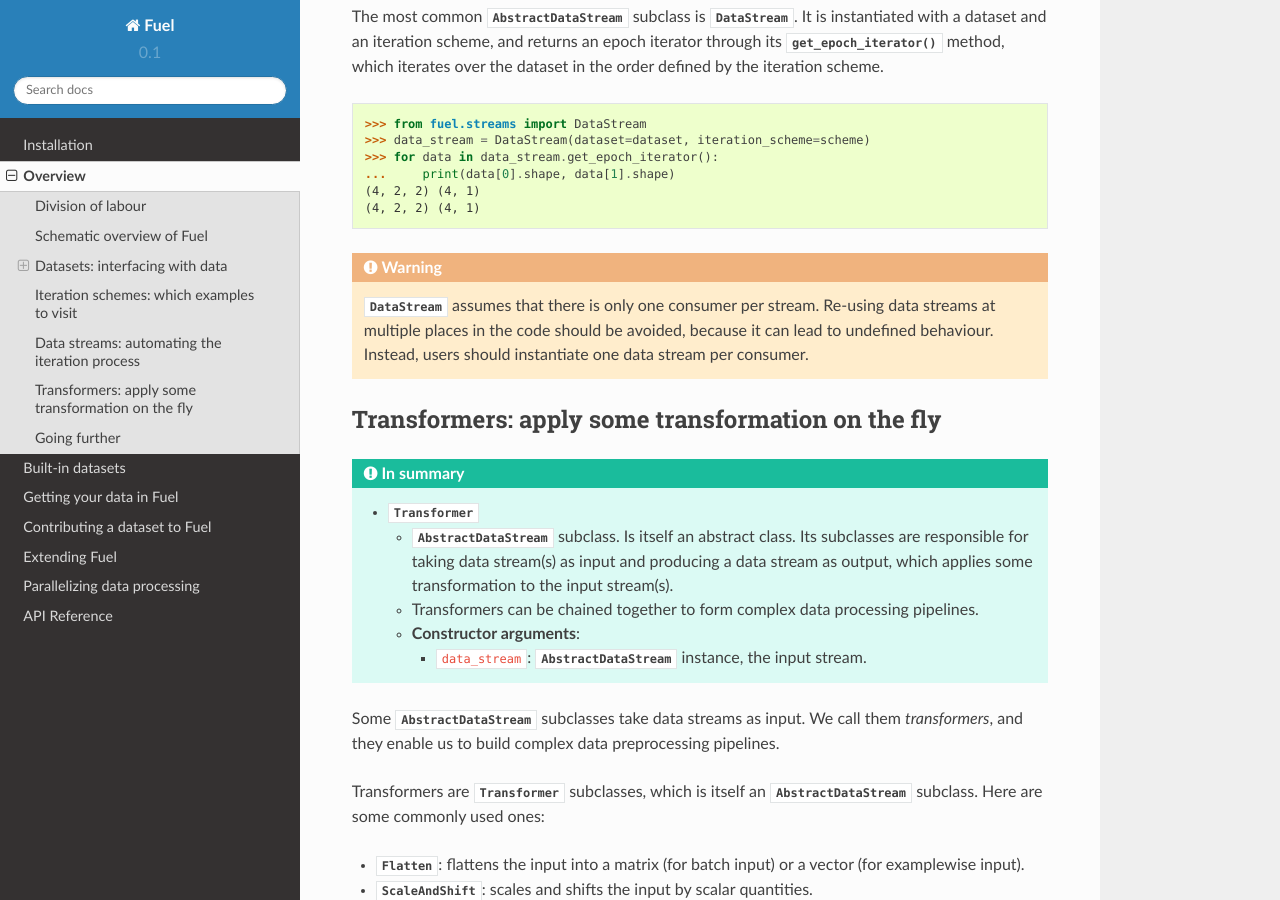
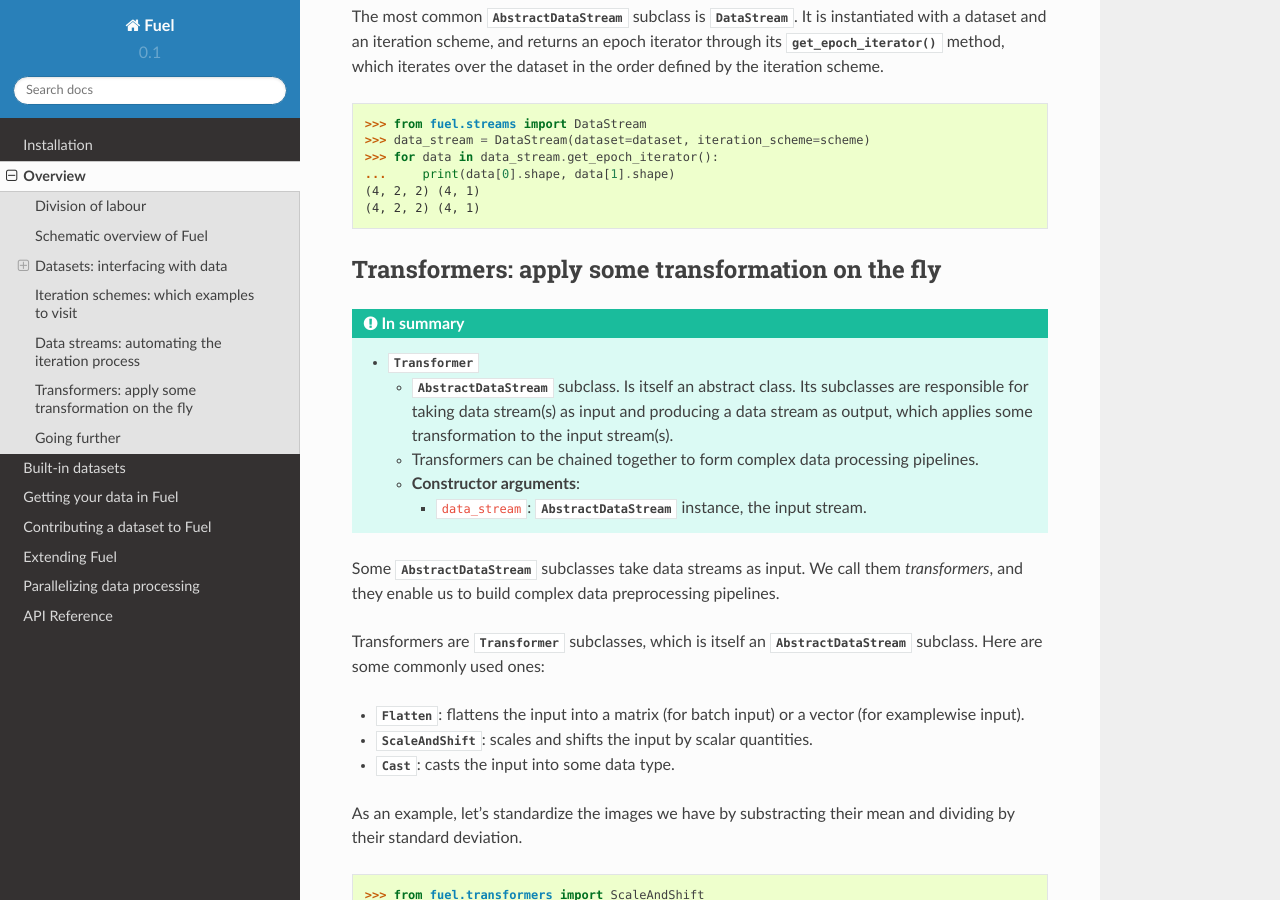
Before and after one commit to mila-iqia/fuel, a Sphinx documentation site: the page built from docs/overview.rst, in a window 1280 px wide and 900 px high, scrolled down 7832 px. Built offline with Sphinx 7.4.7 and the Read the Docs theme 2.0.0, drawn with Linux system fonts in a browser that asks for light colours; some of the changed text lies outside the part shown.

Commit message:
Remove notes and warnings regarding 'one data stream per client'

```diff
--- a/docs/overview.rst
+++ b/docs/overview.rst
@@ -407,13 +407,6 @@ dataset in the order defined by the iteration scheme.
 (4, 2, 2) (4, 1)
 (4, 2, 2) (4, 1)
 
-.. warning::
-
-    :class:`DataStream` assumes that there is only one consumer per
-    stream. Re-using data streams at multiple places in the code
-    should be avoided, because it can lead to undefined behaviour.
-    Instead, users should instantiate one data stream per consumer.
-
 
 Transformers: apply some transformation on the fly
 --------------------------------------------------
@@ -511,13 +504,6 @@ preprocessing pipeline. The complete pipeline now looks like this:
 ...         scale=scale, shift=shift, which_sources=('features',)),
 ...     dtype='float32', which_sources=('features',))
 
-.. warning::
-
-    Because of :class:`DataStream`'s assumption that there is only one
-    consumer per stream, users should avoid instantiating
-    multiple :class:`Transformer` instances using the same
-    :class:`DataStream` or :class:`Transformer` instance as input.
-
 Going further
 -------------
 
```
Also changed, not shown: 2 other files.
